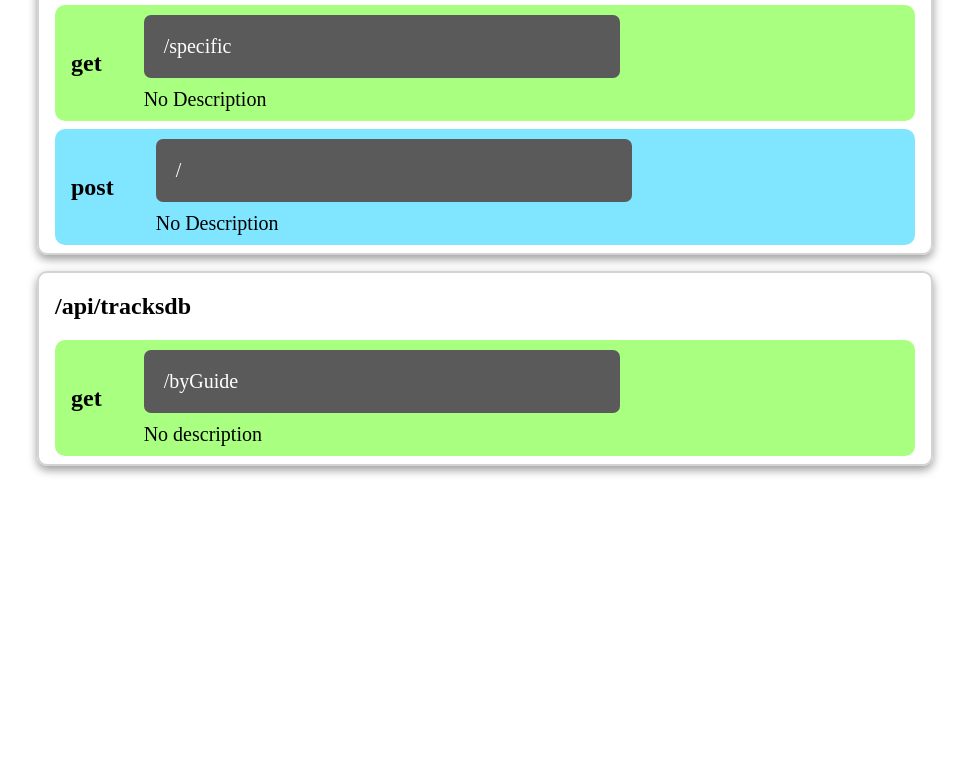
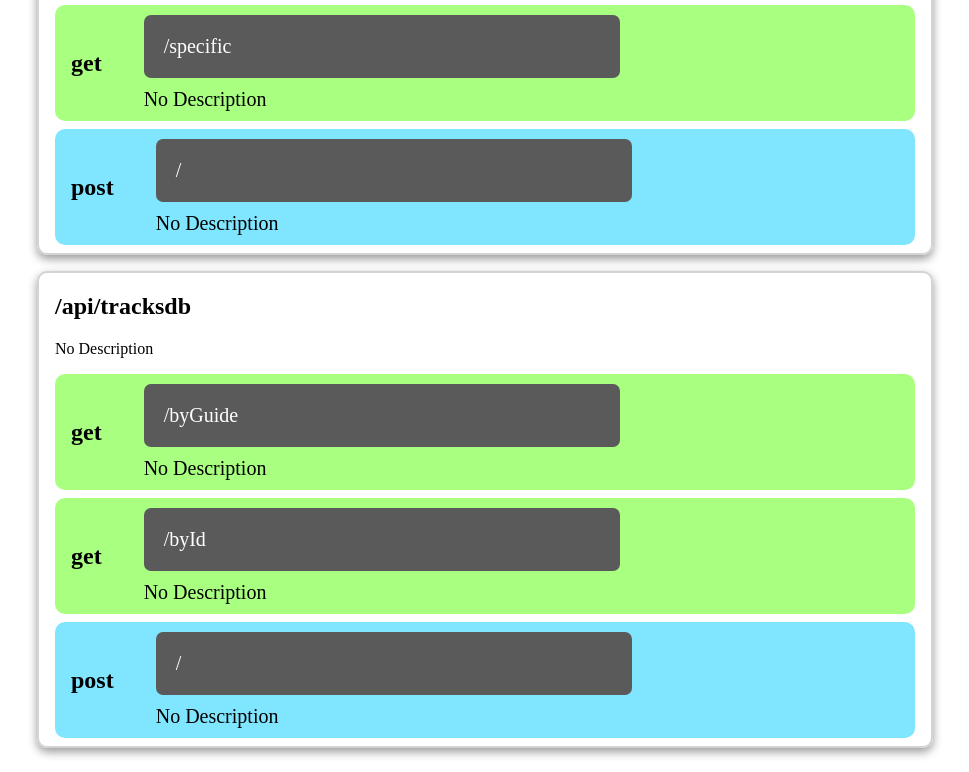
Before and after one commit to EnglederLucas/GuideoBackend, a website: page public/docs/v1.html in a window 1280 px wide. Shown: the part 2824-3596 px from the top of the page, without its empty margins (155-1124 px from the left). Before the commit the page ends 3314 px from the top, so only its background shows below. Drawn offline with Linux system fonts and the light colour scheme.

Commit message:
fixed merge conflicts

```diff
--- a/public/docs/v1.html
+++ b/public/docs/v1.html
@@ -278,20 +278,51 @@
 
 </div>
 </article>
+
+
 <article class="endpoint-def">
+<div class="endpoint-header collapsible">
 <h1>/api/tracksdb</h1>
+</div>
+<div class="collapsible-content">
+<section class="endpoint-desc">
+<p>No Description</p>
+</section>
 
         <section class="get route">
             <div>
                 <h2>get</h2>
             </div>
             <div>
-                <p>/byGuide</p>
-                <p>No description</p>
+                <p class="code">/byGuide</p>
+                <p>No Description</p>
             </div>
         </section>
 
 
+        <section class="get route">
+            <div>
+                <h2>get</h2>
+            </div>
+            <div>
+                <p class="code">/byId</p>
+                <p>No Description</p>
+            </div>
+        </section>
+
+
+        <section class="post route">
+            <div>
+                <h2>post</h2>
+            </div>
+            <div>
+                <p class="code">/</p>
+                <p>No Description</p>
+            </div>
+        </section>
+
+</div>
+</article>
 </main>
 <script src="./script.js"></script>
 </body>
--- a/src/app.ts
+++ b/src/app.ts
@@ -4,8 +4,6 @@ import { GuideoServer } from './application/GuideoServer';
 import { verifyUserToken } from './application/middleware';
 import { GuideEndpoint, UserEndpoint, TagEndpoint, RatingEndpoint, TrackDBEndpoint, TrackEndpoint, ImageEndpoint } from './application/endpoints';
 import $Log from "./utils/logger";
-
-import { TrackController } from "./logic/controllers";
 
 // import { UnitOfWork } from './persistence/firebase/unitofwork';
 import { UnitOfWork } from './persistence/mongo/unitofwork';
@@ -81,9 +79,9 @@ async function main() {
             new UserEndpoint(unitOfWork),
             new TagEndpoint(unitOfWork),
             new RatingEndpoint(unitOfWork),
-            new TrackEndpoint(new TrackController(unitOfWork)),
             new ImageEndpoint(`${__dirname}\\..\\public\\img`),
-            new TrackEndpoint(`${__dirname}\\..\\public\\tracks`)
+            new TrackEndpoint(`${__dirname}\\..\\public\\tracks`),
+            new TrackDBEndpoint(unitOfWork)
         ],
         enableCors: enableCors,
         staticPaths:  [
--- a/src/logic/controllers/index.ts
+++ /dev/null
@@ -1 +0,0 @@
-export * from './track.controller';
```
Also changed, not shown: src/application/endpoints/trackdb.endpoint.ts (+7 -7 lines), src/logic/controllers/track.controller.ts (deleted, +0 -21 lines), 1 other file.
